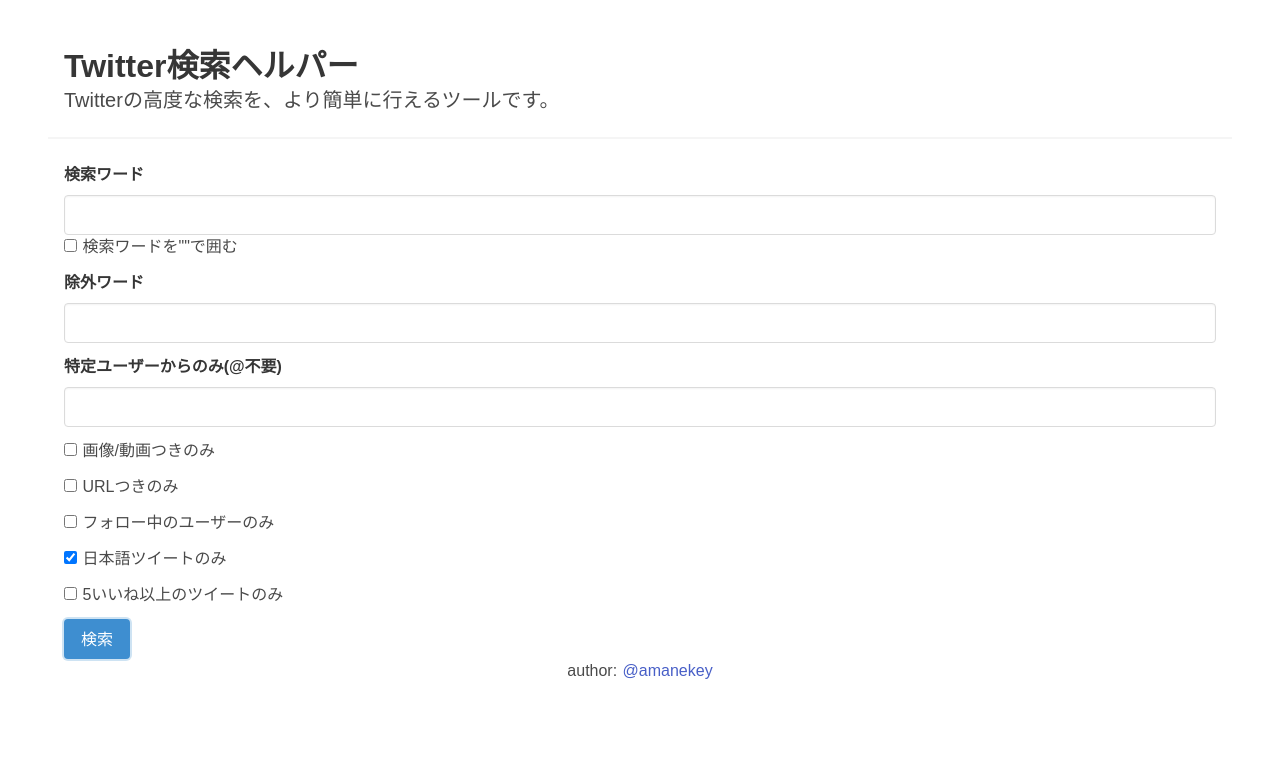
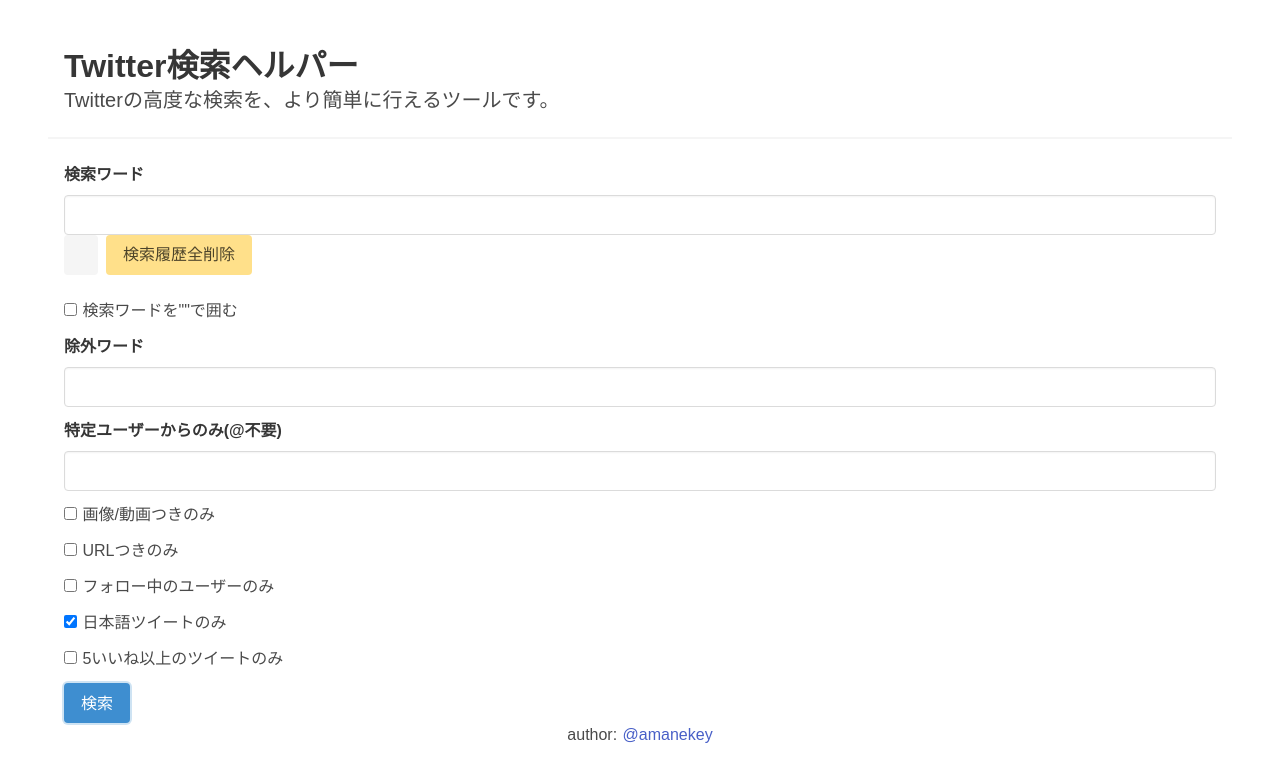
Before and after one commit to thr3a/twitter-search-helper, a Nuxt app: page / in a window 1280 px wide. Both pictures are taken after a click on the button "検索". Shown: the top 782 px of the page. Built offline with nearby package versions, Linux system fonts and the light colour scheme.

Commit message:
add: 検索機能実装

```diff
--- a/nuxt.config.js
+++ b/nuxt.config.js
@@ -5,7 +5,7 @@
   ** Headers of the page
   */
   head: {
-    title: process.env.npm_package_name || '',
+    title: 'Twitter検索ヘルパー',
     meta: [
       { charset: 'utf-8' },
       { name: 'viewport', content: 'width=device-width, initial-scale=1' },
--- a/pages/index.vue
+++ b/pages/index.vue
@@ -3,7 +3,7 @@
     <section class="section">
       <div class="container">
         <h1 class="title">
-          {{ message }}
+          {{ title }}
         </h1>
         <h2 class="subtitle">
           Twitterの高度な検索を、より簡単に行えるツールです。
@@ -16,10 +16,16 @@
             <label class="label">検索ワード</label>
             <div class="control">
               <input v-model="form.keyword" class="input" type="text">
-              <label class="checkbox">
-                <input v-model="form.strict_flag" type="checkbox">
-                検索ワードを""で囲む
-              </label>
+              <div class="buttons">
+                <a v-for="(h, index) in histories" :key="index" class="button is-light" @click="setWord(h)">{{ h }}</a>
+                <a class="button is-warning" @click="deleteAllItems">検索履歴全削除</a>
+              </div>
+              <div>
+                <label class="checkbox">
+                  <input v-model="form.strict_flag" type="checkbox">
+                  検索ワードを""で囲む
+                </label>
+              </div>
             </div>
           </div>
 
@@ -103,8 +109,12 @@
         strict_flag: false,
         link_flag: false
       },
-      message: 'Twitter検索ヘルパー'
+      title: 'Twitter検索ヘルパー',
+      histories: []
     }
+  },
+  mounted() {
+    this.histories = JSON.parse(localStorage.getItem('items')) || []
   },
   methods: {
     open: function () {
@@ -112,6 +122,7 @@
     },
     searchURL: function () {
       const query = []
+      this.addItem(this.form.keyword)
       if (this.form.strict_flag) {
         query.push(
           `${encodeURIComponent(
@@ -145,6 +156,20 @@
         query.push(`filter:follows`)
       }
       return `https://twitter.com/search?q=${query.join(' ')}`
+    },
+    addItem(word) {
+      this.histories.push(word)
+      this.setItems()
+    },
+    deleteAllItems() {
+      this.histories = []
+      this.setItems()
+    },
+    setItems() {
+      localStorage.setItem('items', JSON.stringify(this.histories))
+    },
+    setWord(word) {
+      this.form.keyword = word
     }
   }
 }
```
